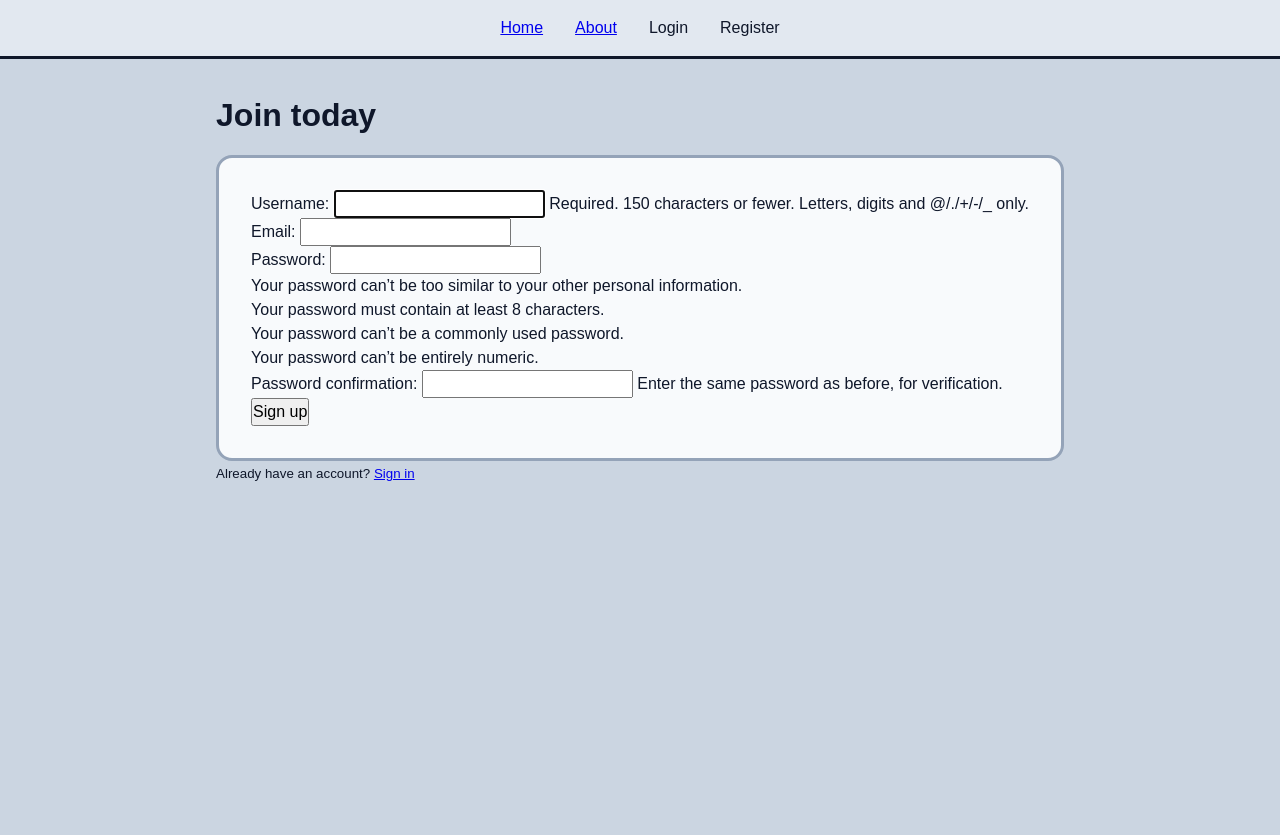
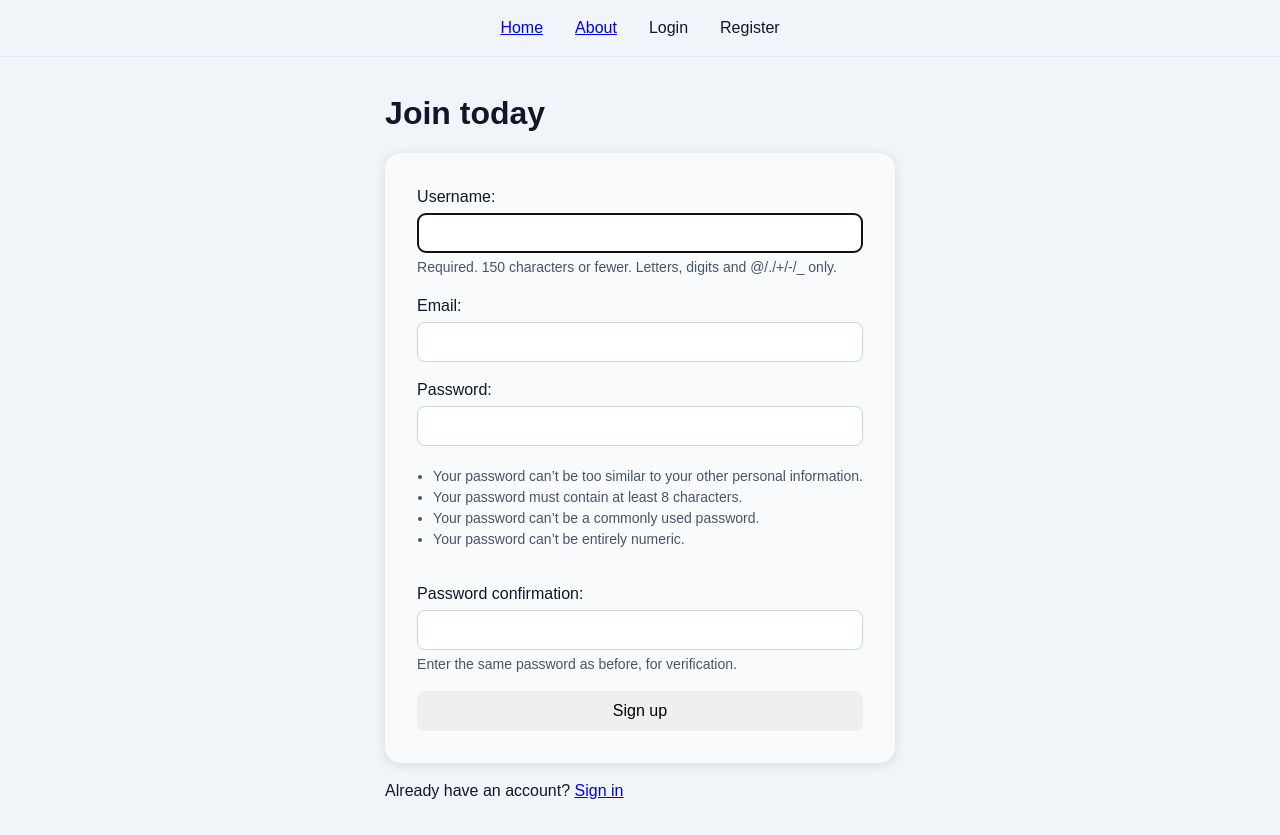
Before and after one commit to valentin-mourtialon/learning_lab_django_blog, a Django app: page /register/ in a window 1280 px wide. Before the commit the page ends 481 px from the top, so only its background shows below. Run offline with Django 5.2, Linux system fonts and the light colour scheme.

Commit message:
Style improvments

```diff
--- a/project/blog/static/blog/style.css
+++ b/project/blog/static/blog/style.css
@@ -1,19 +1,30 @@
 :root {
   --slate-50: #f8fafc;
+  --slate-100: #f1f5f9;
   --slate-200: #e2e8f0;
   --slate-300: #cbd5e1;
   --slate-400: #94a3b8;
+  --slate-500: #64748b;
+  --slate-600: #475569;
+  --slate-700: #334155;
+  --slate-800: #1e293b;
   --slate-900: #0f172a;
+  --slate-shadow: rgba(15, 23, 42, 0.12);
 }
 
 body {
-  background-color: var(--slate-300);
+  background-color: var(--slate-100);
   font-family: sans-serif;
   color: var(--slate-900);
 }
 
 li {
   list-style: none;
+}
+
+small {
+  color: var(--slate-600);
+  font-size: 0.875rem;
 }
 
 .body-content-container {
@@ -47,8 +58,8 @@
 nav {
   display: flex;
   justify-content: center;
-  border-bottom: 3px solid var(--slate-900);
-  background-color: var(--slate-200);
+  border-bottom: 1px solid var(--slate-200);
+  background-color: var(--slate-100);
   padding-top: 1rem;
   padding-bottom: 1rem;
 }
@@ -56,6 +67,7 @@
 nav > ul {
   display: flex;
   gap: 2rem;
+  flex-wrap: wrap;
 }
 
 /* nav > ul > li {
@@ -68,23 +80,71 @@
   display: flex;
   flex-direction: column;
   background-color: var(--slate-50);
-  border: 3px solid var(--slate-900);
+  /* border: 3px solid var(--slate-600); */
   border-radius: 1rem;
-  padding: 1rem;
+  padding: 2rem;
   max-width: 80ch; /* Each article is itself a child of the all-articles-container flexbox */
+  box-shadow: 0 2px 12px var(--slate-shadow);
 }
 
-/* p {
-  max-width: 75ch;
-} */
+.article-title {
+  padding-top: 0.5rem;
+}
 
-/********************************* FROM ***************************************/
+.article-text-content {
+  padding-top: 1rem;
+}
+
+/********************************* FORM ***************************************/
 
 form {
-  border: 3px solid var(--slate-400);
   border-radius: 1rem;
   background-color: var(--slate-50);
   padding: 2rem;
+  display: flex;
+  flex-direction: column;
+  gap: 1rem;
+  box-shadow: 0 2px 12px var(--slate-shadow);
+}
+
+input {
+  height: 2.5rem;
+  border: 1px solid var(--slate-300);
+  border-radius: 0.5rem;
+}
+
+form > p {
+  display: flex;
+  flex-direction: column;
+  gap: 0.25rem;
+}
+
+form > ul {
+  list-style-type: disc;
+  padding-left: 1rem;
+  color: var(--slate-600);
+  font-size: 0.875rem;
+}
+
+form > ul > li {
+  list-style-type: disc;
+}
+
+form > button[type="submit"] {
+  height: 2.5rem;
+  border-style: none;
+  border-radius: 0.5rem;
+  /* background-color: var(--slate-blue);
+  color: var(--slate-50); */
+}
+
+.already-have-account {
+  padding-top: 1rem;
+}
+
+.helptext {
+  color: var(--slate-600);
+  font-size: 0.875rem;
 }
 
 /********************************* ALERT **************************************/
@@ -95,3 +155,10 @@
   align-self: stretch;
   color: darkgreen;
 }
+
+.alert-error {
+  /* display: flex; */
+  border: 3px solid red;
+  align-self: stretch;
+  color: red;
+}
--- a/project/users/templates/users/register.html
+++ b/project/users/templates/users/register.html
@@ -5,6 +5,8 @@
     {% csrf_token %} {{ form.as_p }}
     <button type="submit">Sign up</button>
   </form>
-  <small>Already have an account? <a href="#">Sign in</a></small>
+  <p class="already-have-account"
+    >Already have an account? <a href="#">Sign in</a></small
+  >
 </div>
 {% endblock %}
```
Also changed, not shown: project/blog/templates/blog/home.html (+6 -4 lines).
